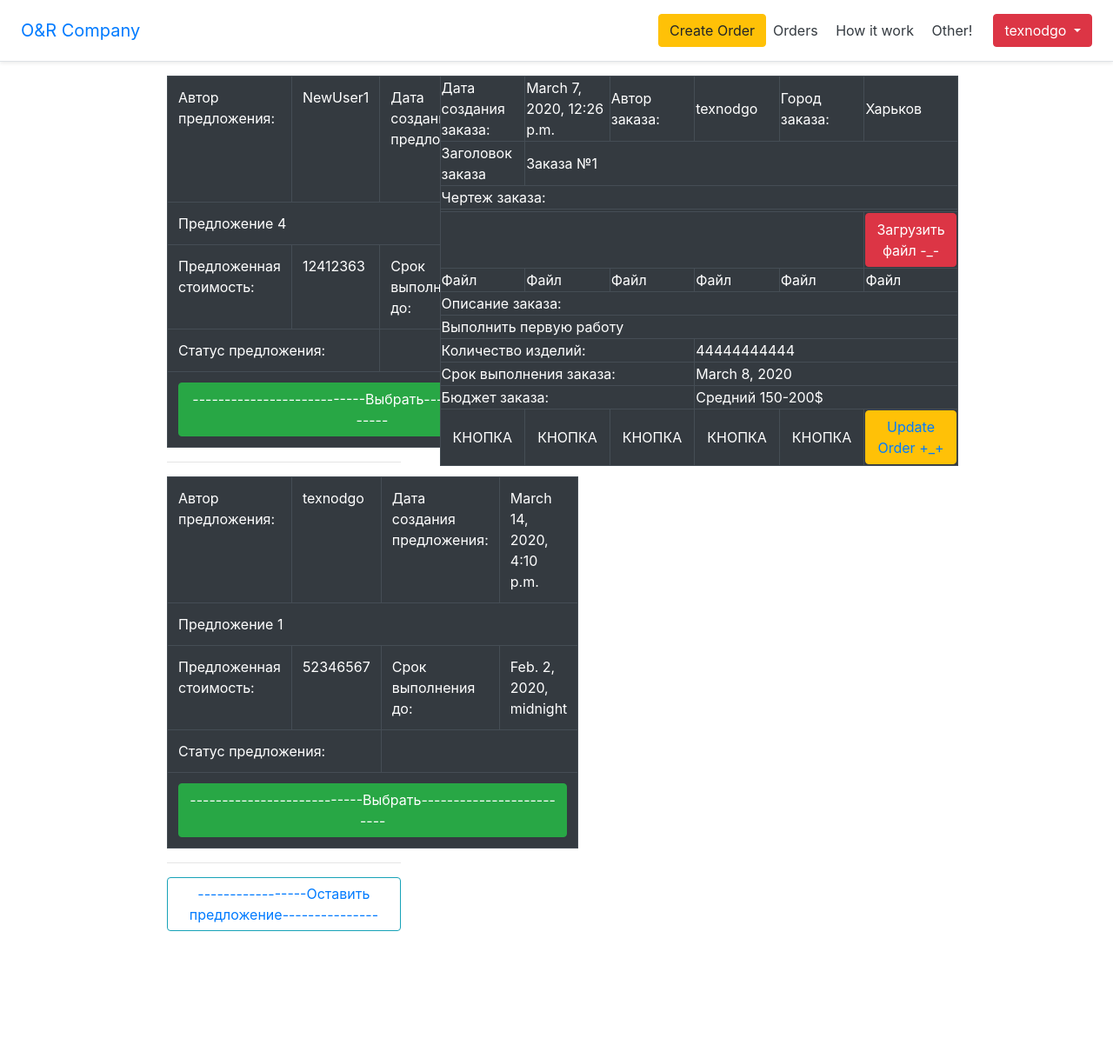
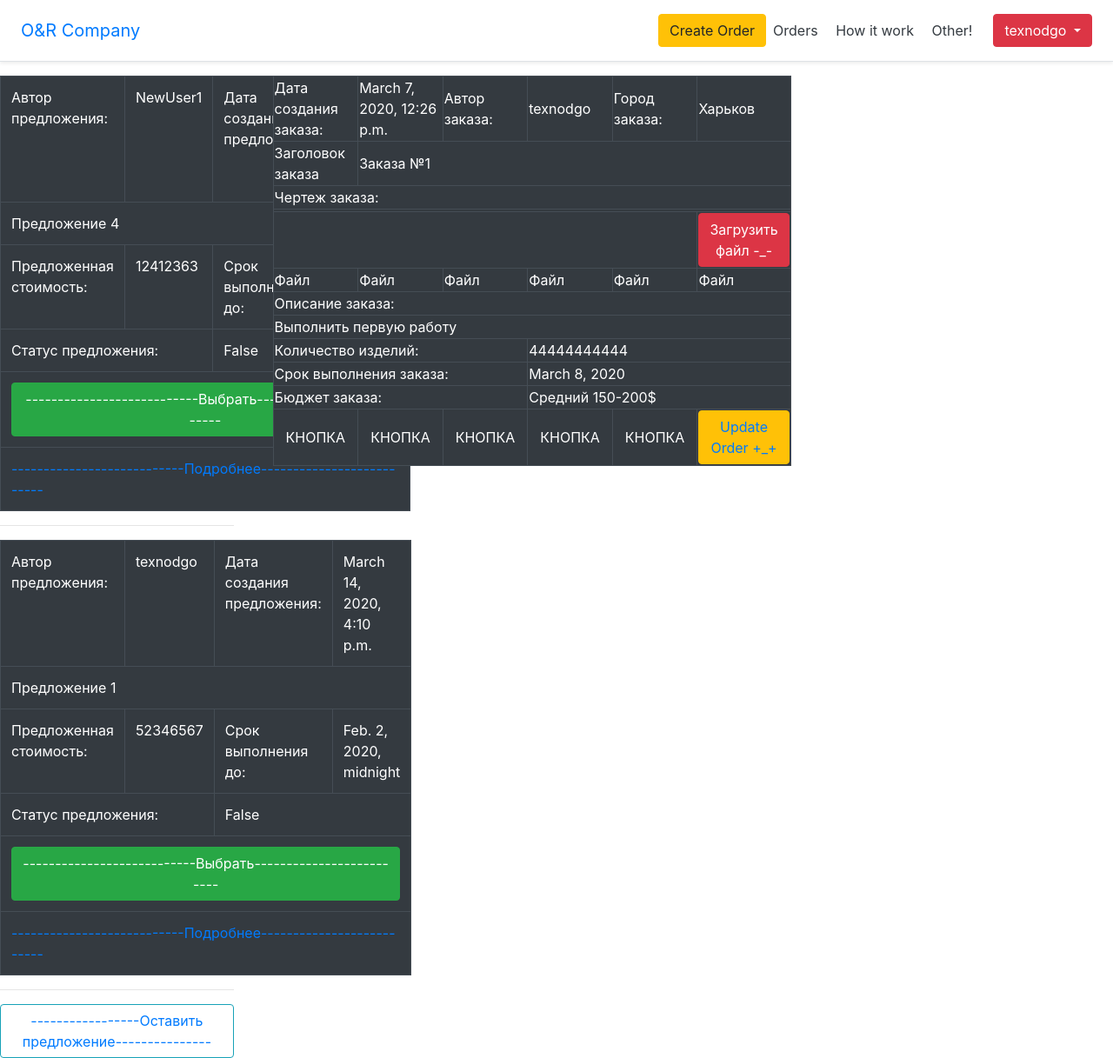
Before and after one commit to TexnoDgo/ORP, a Django app: page /orders/1 in a window 1280 px wide. Shown: the whole page at 87% size. Before the commit the page ends 1071 px from the top, so only its background shows below. Run offline with Django 3.2, Linux system fonts and the light colour scheme; a user stored in the database is signed in; data comes from the database, SQL or seed files in the repository; both versions use the stored data as it was after the commit; some libraries are stand-ins or nearby versions.

Commit message:
some change

```diff
--- a/ORP_site/OR/orders/admin.py
+++ b/ORP_site/OR/orders/admin.py
@@ -1,8 +1,9 @@
 from django.contrib import admin
-from .models import Order, OperationCategories, Suggestion
+from .models import Order, OperationCategories, Suggestion, Message
 
 admin.site.register(Order)
 admin.site.register(OperationCategories)
 admin.site.register(Suggestion)
+admin.site.register(Message)
 
 # Register your models here.
--- a/ORP_site/OR/orders/models.py
+++ b/ORP_site/OR/orders/models.py
@@ -1,6 +1,7 @@
 from django.db import models
 from django.utils import timezone
 from django.contrib.auth.models import User
+from django.urls import reverse
 
 
 class Order(models.Model):
@@ -21,6 +22,9 @@
 
     def __str__(self):
         return self.title
+
+    def get_absolute_url(self):
+        return reverse('order_detail', kwargs={'pk': self.pk})
 
 
 class OperationCategories(models.Model):
@@ -43,3 +47,10 @@
 
     def __str__(self):
         return self.offer_description
+
+
+class Message(models.Model):
+    suggestion = models.ForeignKey(Suggestion, on_delete=models.PROTECT)
+    date_create = models.DateTimeField(default=timezone.now)
+    text = models.TextField()
+    status = models.CharField(max_length=10)
--- a/ORP_site/OR/orders/static/orders/order_style.css
+++ b/ORP_site/OR/orders/static/orders/order_style.css
@@ -1,7 +1,6 @@
 .vso {
     width: 70%;
-    position: absolute;
-    left: 15%;
+    left: 30%;
 }
 
 .vso .vs {
--- a/ORP_site/OR/orders/templates/orders/order.html
+++ b/ORP_site/OR/orders/templates/orders/order.html
@@ -28,10 +28,13 @@
                             </tr>
                             <tr>
                                 <td colspan="2">Статус предложения: </td>
-                                <td colspan="2">{{ selected_offer }}</td>
+                                <td colspan="2">{{ form.selected_offer }}</td>
                             </tr>
                             <tr>
                                 <td colspan="4"><button type="button" class="btn btn-success">---------------------------Выбрать-------------------------</button></td>
+                            </tr>
+                            <tr>
+                                <td colspan="4"> <a href="/suggestion/{{form.id}}">---------------------------Подробнее--------------------------</a></td>
                             </tr>
                         </tbody>
                     </table>
@@ -99,7 +102,7 @@
                         <td><button type="button" class="btn btn-dark">КНОПКА</button></td>
                         <td>
                             {% if user == order.author %}
-                                <button type="button" class="btn btn-warning"><a href="{% url 'update' %}">Update Order +_+</a></button>
+                                <button type="button" class="btn btn-warning"><a href="//127.0.0.1:8000/orders/{{order.id}}/update">Update Order +_+</a></button>
                                 <!--  -->
                             {% endif %}
                         </td>
--- a/ORP_site/OR/orders/templates/orders/update.html
+++ b/ORP_site/OR/orders/templates/orders/update.html
@@ -16,7 +16,7 @@
                <div class="content-section">
                     {% csrf_token %}
                     <fieldset class="form-group">
-                        {{ c_form|crispy }}
+                        {{ form|crispy }}
                     </fieldset>
                 </div>
                 <button class="btn btn-lg btn-primary btn-block" type="submit">{% trans "Update" %}</button>
--- a/ORP_site/OR/orders/urls.py
+++ b/ORP_site/OR/orders/urls.py
@@ -6,7 +6,10 @@
 
 
 urlpatterns = [
-    url(r'^(?P<pk>\d+)$', views.OrderAndSuggestionView.as_view(model=Order, template_name='orders/order.html')),
+    url(r'^(?P<pk>\d+)$', views.OrderAndSuggestionView.as_view(model=Order, template_name='orders/order.html'),
+        name='order_detail'),
     path(r'<slug:url>/', views.order_categories, name='order_categories'),
-    #url(r'^(?P<pk>\d+)/update/', views.OrderUpdateView.as_view(), name='order-update'), #template_name='orders/update.html'
+    url(r'^(?P<pk>\d+)/update/', views.OrderUpdateView.as_view(model=Order, template_name='orders/update.html'),
+        name='order_update'),
+    # template_name='orders/update.html'
 ]
--- a/ORP_site/OR/orders/views.py
+++ b/ORP_site/OR/orders/views.py
@@ -1,6 +1,6 @@
 from django.shortcuts import render, redirect
-from django.views.generic import ListView, CreateView, DetailView, UpdateView
-from .models import Order, OperationCategories, Suggestion
+from django.views.generic import ListView, CreateView, DetailView, UpdateView, DeleteView
+from .models import Order, OperationCategories, Suggestion, Message
 from .forms import OrderCreateForm, OrderUpdateForm, SuggestionCreateForm
 from django.contrib import messages
 from django.contrib.auth.decorators import login_required
@@ -112,10 +112,8 @@
     fields = ['title', 'description', 'amount', 'city', 'lead_time', 'proposed_budget', 'activity',
               'status', 'categories']
 
-    template_name = 'orders/all_orders.html'
-
     def form_valid(self, form):
-        form.instace.author = self.request.user
+        form.instance.author = self.request.user
         return super().form_valid(form)
 
 
@@ -165,3 +163,8 @@
         a = self.object.id
         context['suggestions'] = Suggestion.objects.filter(order_id=a)
         return context
+
+
+class DeleteOrderView(DeleteView):
+
+    model = Order
```
Also changed, not shown: ORP_site/OR/db.sqlite3, ORP_site/OR/orders/migrations/0008_message.py (added).
